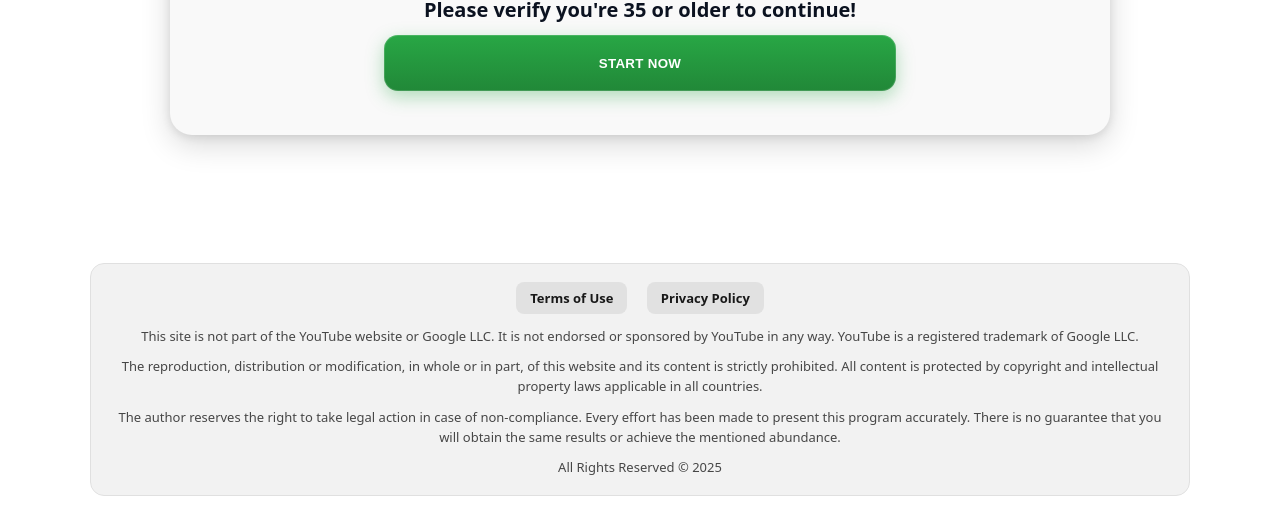
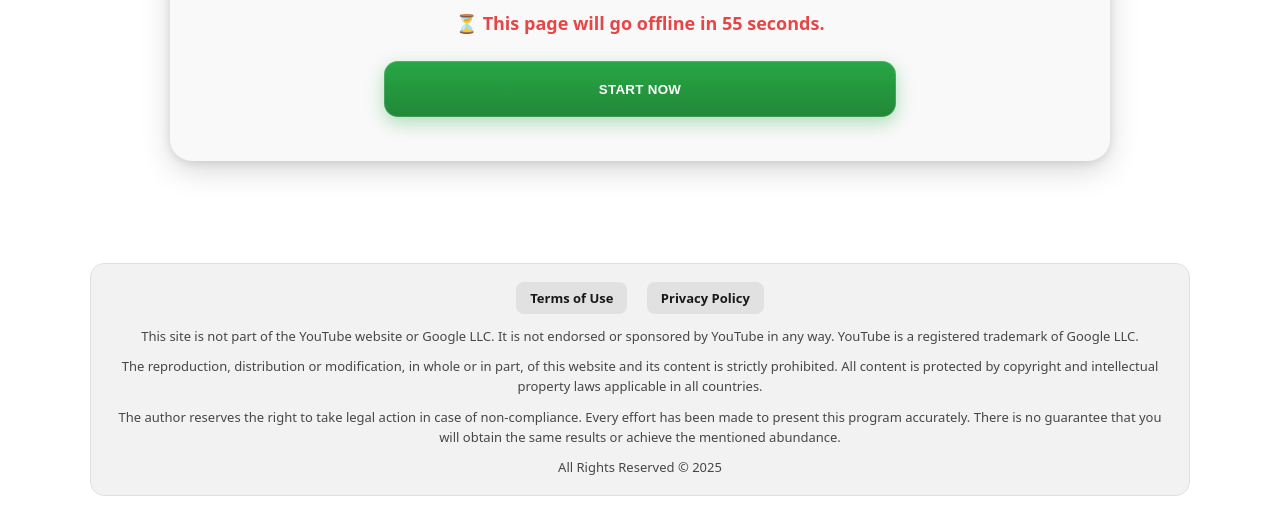
Before and after one commit to ogrupolod/tubnow.online, a plain HTML site: page p/index.html in a window 1280 px wide. Shown: the part 276-800 px from the top of the page. Drawn offline with Linux system fonts and the light colour scheme; a script that the page names is missing.

Commit message:
Update index.html

```diff
--- a/p/index.html
+++ b/p/index.html
@@ -197,10 +197,10 @@
       <h1 id="titulo" class="title">Age Verification<br>Required:</h1>
       <p class="subtitle">Please verify you're <strong>35</strong> or older to continue!</p>
 
-      <!-- <p class="timer" id="timer" aria-live="polite" aria-atomic="true">
+      <p class="timer" id="timer" aria-live="polite" aria-atomic="true">
         ⏳ <span>This page will go offline in</span>
         <span class="clock"><span id="seconds">60</span> seconds</span>.
-      </p> -->
+      </p>
 
       <div class="cta-row">
         <button class="btn" data-href="../1" id="btnStart" aria-label="Start now">
@@ -251,4 +251,5 @@
   </script>
 </body>
 
+
 </html>
```
